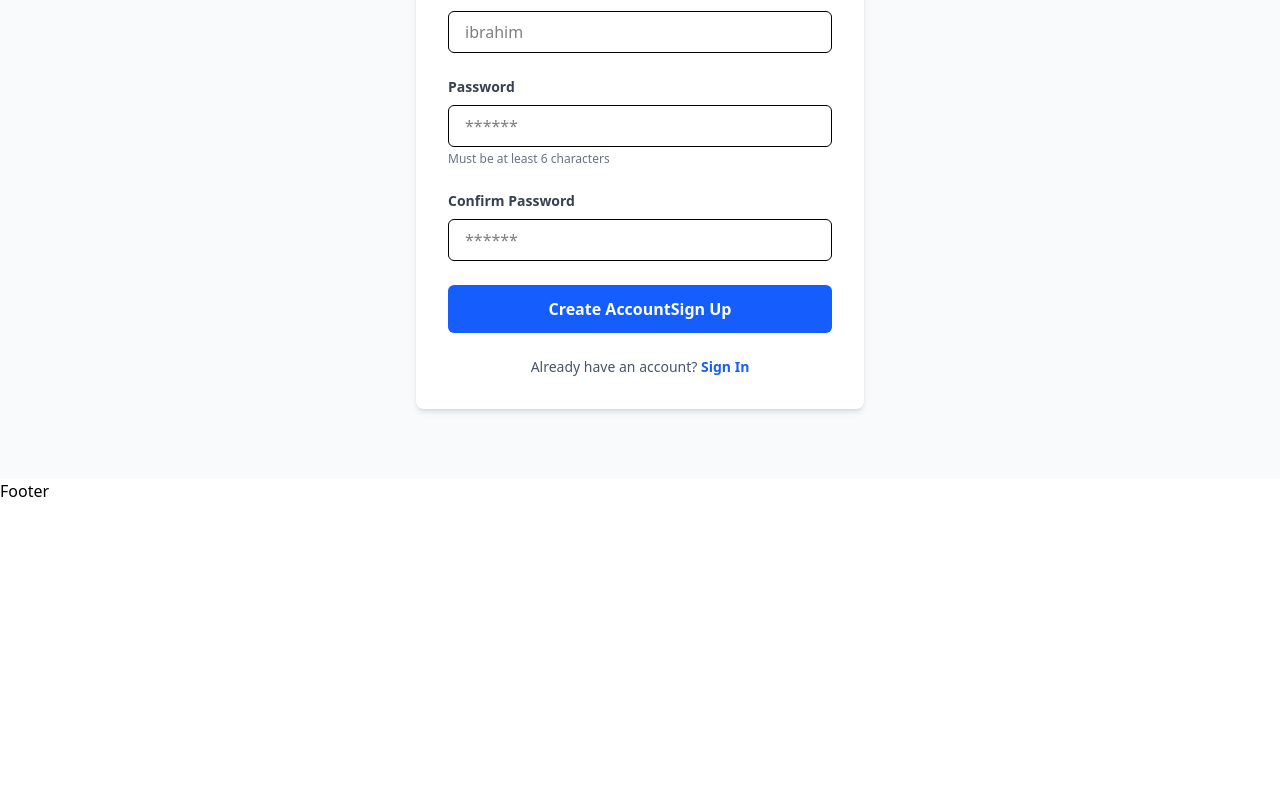
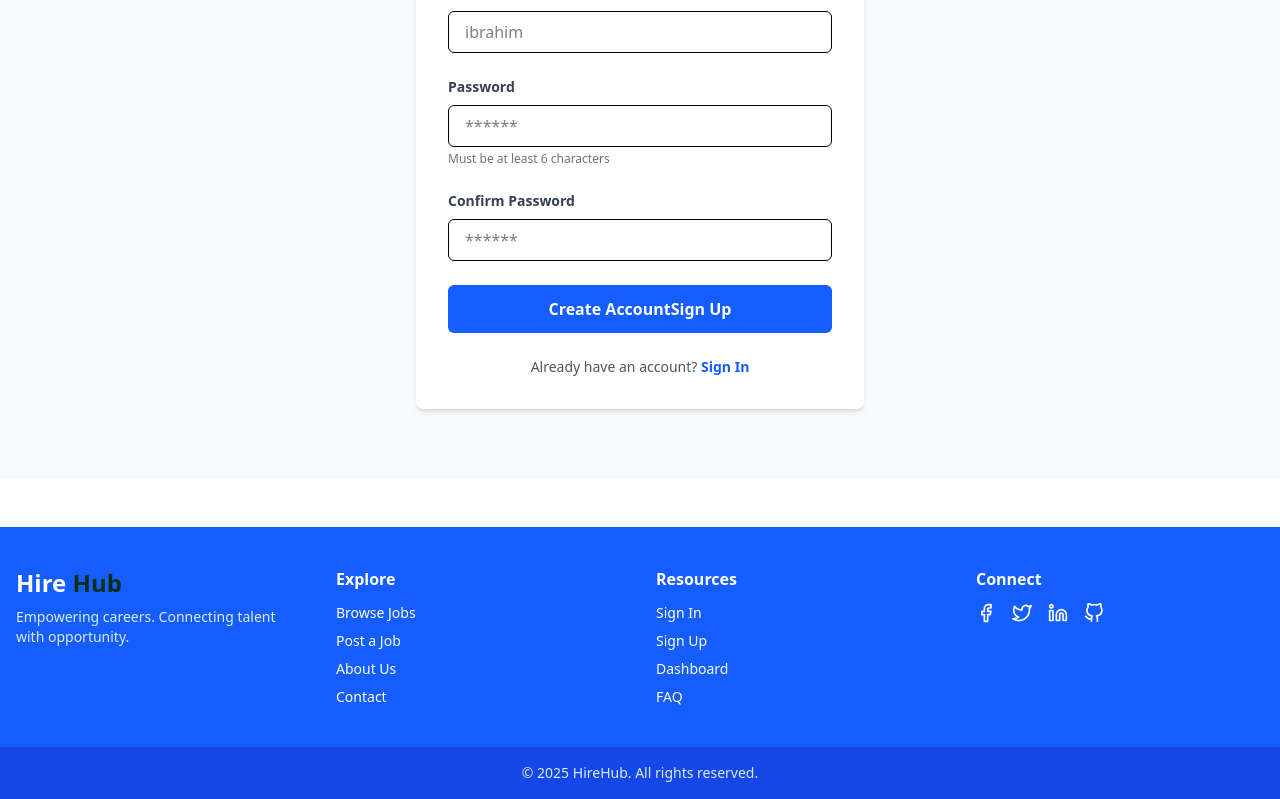
Before and after one commit to Ibrahiim10/HireHub, a React (Vite) app: page /signup in a window 1280 px wide. Shown: the part 385-1184 px from the top of the page. Before the commit the page ends 888 px from the top, so only its background shows below. Built offline with nearby package versions, Linux system fonts and the light colour scheme; no server answers.

Commit message:
Added Footer

```diff
--- a/src/components/Footer.jsx
+++ b/src/components/Footer.jsx
@@ -1,10 +1,114 @@
-import React from 'react';
+import { FiFacebook, FiTwitter, FiLinkedin, FiGithub } from 'react-icons/fi';
+import { Link } from 'react-router';
 
 const Footer = () => {
   return (
-    <div>
-      <h2>Footer</h2>
-    </div>
+    <footer className="bg-blue-600 text-white mt-12">
+      <div className="max-w-7xl mx-auto px-4 py-10 grid grid-cols-1 md:grid-cols-4 gap-8">
+        {/* Brand */}
+        <div>
+          <h3 className="text-2xl font-bold">
+            Hire <span className="text-green-950">Hub</span>{' '}
+          </h3>
+          <p className="text-sm mt-2 text-blue-100">
+            Empowering careers. Connecting talent with opportunity.
+          </p>
+        </div>
+
+        {/* Navigation */}
+        <div>
+          <h4 className="font-semibold mb-3">Explore</h4>
+          <ul className="space-y-2 text-sm">
+            <li>
+              <Link to="/jobs" className="hover:underline">
+                Browse Jobs
+              </Link>
+            </li>
+            <li>
+              <Link to="/post-job" className="hover:underline">
+                Post a Job
+              </Link>
+            </li>
+            <li>
+              <Link to="/about" className="hover:underline">
+                About Us
+              </Link>
+            </li>
+            <li>
+              <Link to="/contact" className="hover:underline">
+                Contact
+              </Link>
+            </li>
+          </ul>
+        </div>
+
+        {/* Resources */}
+        <div>
+          <h4 className="font-semibold mb-3">Resources</h4>
+          <ul className="space-y-2 text-sm">
+            <li>
+              <Link to="/signin" className="hover:underline">
+                Sign In
+              </Link>
+            </li>
+            <li>
+              <Link to="/signup" className="hover:underline">
+                Sign Up
+              </Link>
+            </li>
+            <li>
+              <Link to="/dashboard" className="hover:underline">
+                Dashboard
+              </Link>
+            </li>
+            <li>
+              <Link to="/faq" className="hover:underline">
+                FAQ
+              </Link>
+            </li>
+          </ul>
+        </div>
+
+        {/* Social */}
+        <div>
+          <h4 className="font-semibold mb-3">Connect</h4>
+          <div className="flex gap-4 text-white text-xl">
+            <a
+              href="https://facebook.com"
+              target="_blank"
+              rel="noopener noreferrer"
+            >
+              <FiFacebook />
+            </a>
+            <a
+              href="https://twitter.com"
+              target="_blank"
+              rel="noopener noreferrer"
+            >
+              <FiTwitter />
+            </a>
+            <a
+              href="https://linkedin.com"
+              target="_blank"
+              rel="noopener noreferrer"
+            >
+              <FiLinkedin />
+            </a>
+            <a
+              href="https://github.com"
+              target="_blank"
+              rel="noopener noreferrer"
+            >
+              <FiGithub />
+            </a>
+          </div>
+        </div>
+      </div>
+
+      <div className="bg-blue-700 text-center py-4 text-sm text-blue-100">
+        &copy; {new Date().getFullYear()} HireHub. All rights reserved.
+      </div>
+    </footer>
   );
 };
 
```
